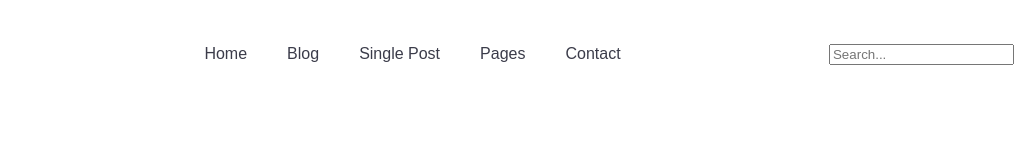
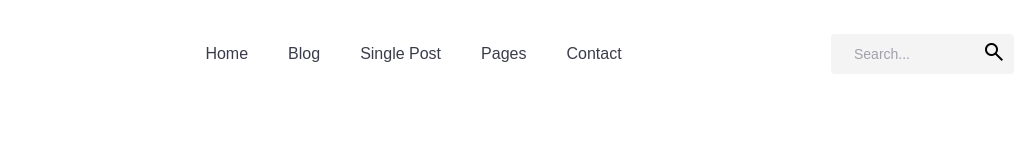
Before and after one commit to Abdullahtanzeem/CSS-Layout-project-Cloud-Affle-web-page-, a plain HTML site: page index.html in a window 1280 px wide. Shown: the full height of the page, 250-1280 px from the left. Drawn offline with nearby package versions, Linux system fonts and the light colour scheme.

Commit message:
Worked on the search bar and addded a search icon

```diff
--- a/index.html
+++ b/index.html
@@ -5,8 +5,11 @@
   <meta charset="UTF-8">
   <meta name="viewport" content="width=device-width, initial-scale=1.0">
   <link rel="preconnect" href="https://fonts.googleapis.com">
-<link rel="preconnect" href="https://fonts.gstatic.com" crossorigin>
-<link href="https://fonts.googleapis.com/css2?family=Work+Sans:ital,wght@0,100..900;1,100..900&display=swap" rel="stylesheet">
+  <link rel="preconnect" href="https://fonts.gstatic.com" crossorigin>
+  <link href="https://fonts.googleapis.com/css2?family=Work+Sans:ital,wght@0,100..900;1,100..900&display=swap"
+    rel="stylesheet">
+  <link rel="stylesheet"
+    href="https://fonts.googleapis.com/css2?family=Material+Symbols+Outlined:opsz,wght,FILL,GRAD@24,400,0,0&icon_names=search" />
   <link rel="stylesheet" href="./styles/css-reset.css">
   <link rel="stylesheet" href="./styles/variables.css">
   <link rel="stylesheet" href="./styles/style.css">
@@ -27,7 +30,12 @@
           <li><a href="">Contact</a></li>
         </ul>
       </nav>
-      <input type="text" class="search-bar" placeholder="Search...">
+      <span class="search-container">
+        <input type="text" class="search-bar" placeholder="Search...">
+        <span class="material-symbols-outlined search-icon">
+          search
+        </span>
+      </span>
     </div>
   </header>
 </body>
--- a/styles/style.css
+++ b/styles/style.css
@@ -1,13 +1,14 @@
-*{
+* {
   font-family: var(--font-family);
 }
 
-.header{
+.header {
   display: flex;
   justify-content: center;
   height: 108px;
 }
-.header-wrapper{
+
+.header-wrapper {
   display: flex;
   padding: 32px 16px;
   max-width: var(--max-width);
@@ -15,30 +16,68 @@
   align-items: center;
   justify-content: space-between;
 }
-.logo{
+
+.logo {
   height: 42px;
 }
-.navbar{
+
+.navbar {
   height: 42px;
   display: flex;
 }
-.nav-menu{
+
+.nav-menu {
   display: flex;
   column-gap: 40px;
   align-items: center;
 }
-.nav-menu li{
+
+.nav-menu li {
   font-size: 1rem;
   line-height: 1.5rem;
 }
-.nav-menu li a{
+
+.nav-menu li a {
   font-family: var(--font-family);
   text-decoration: none;
   color: #3B3C4A;
-  transition: color 0.5s ;
+  transition: color 0.5s;
 }
 
-.nav-menu li a:hover{
+.nav-menu li a:hover {
   color: var(--primary-color);
 
 }
+
+.search-bar {
+  background-color: #F4F4F5;
+  min-width: 166px;
+  min-height: 36px;
+  border-radius: 4px;
+  border: 1px solid rgb(255, 255, 255, 0);
+  text-indent: 20px;
+}
+
+.search-bar::placeholder {
+  font-size: 0.875rem;
+  line-height: 20px;
+  color: #A1A1AA;
+}
+
+.search-bar:focus {
+  border: 1px solid var(--primary-color);
+  outline: none;
+  color: #3B3C4A;
+
+}
+
+.search-container {
+  position: relative;
+}
+
+.search-icon{
+  position: absolute;
+  top: 6px;
+  right: 8px;
+  pointer-events: none;
+}
```
